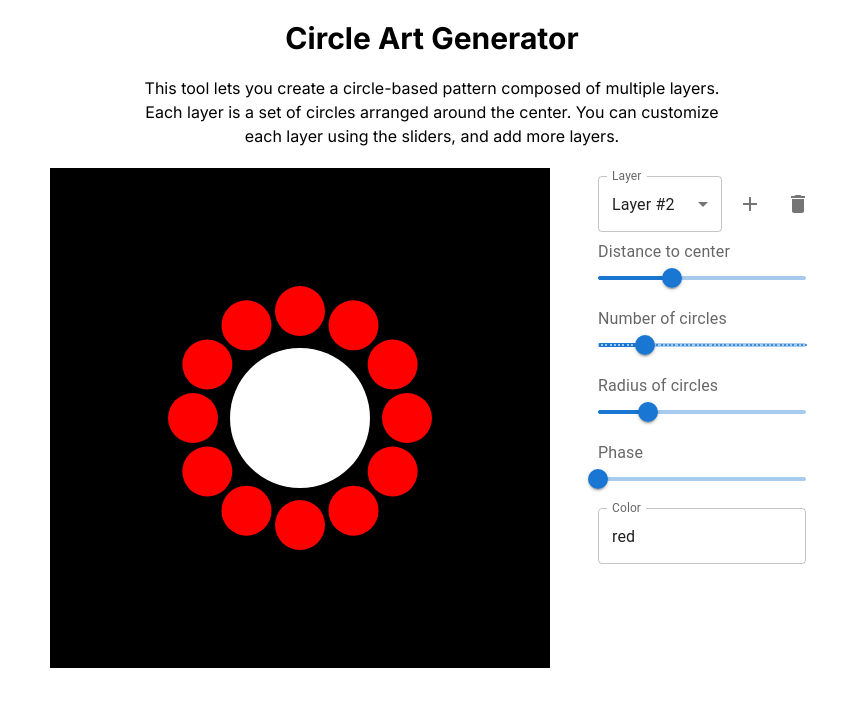
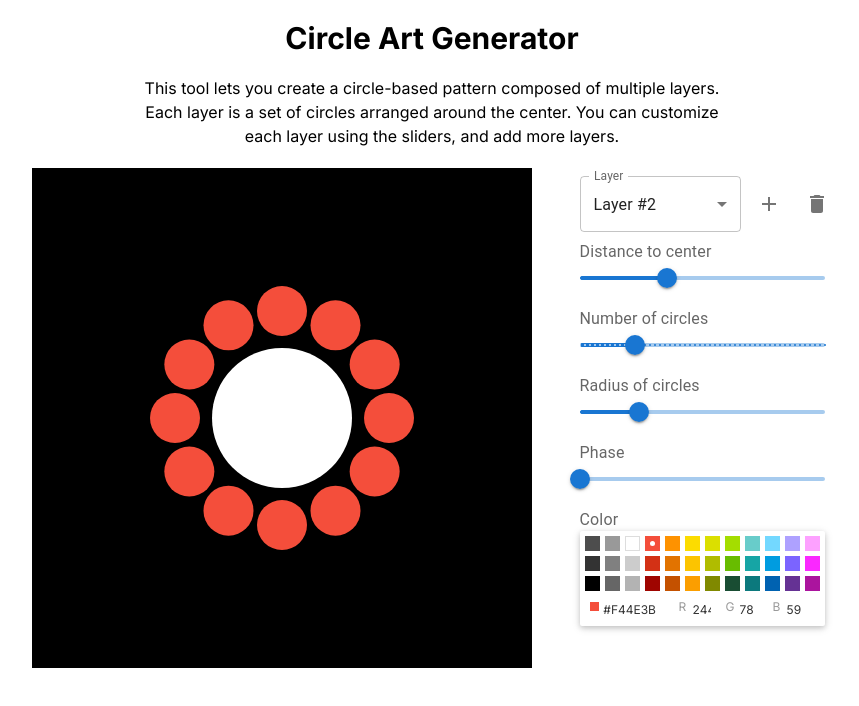
Before and after one commit to anoop901/circle-art-generator, a Next.js app: page / in a window 1280 px wide. Shown: the top 706 px of the page, without its empty margins (208-1067 px from the left). Built offline with nearby package versions, Linux system fonts and the light colour scheme.

Commit message:
replace color text field with color picker

```diff
--- a/app/page.tsx
+++ b/app/page.tsx
@@ -9,14 +9,14 @@ export default function Home() {
   const [mandala, setMandala] = useState<Mandala>({
     layers: List([
       {
-        color: "white",
+        color: "#ffffff",
         distanceFromCenter: 0,
         numberOfCircles: 1,
         radius: 70,
         phase: 0,
       },
       {
-        color: "red",
+        color: "#f44e3b",
         distanceFromCenter: 107,
         numberOfCircles: 12,
         radius: 25,
--- a/components/MandalaSettings.tsx
+++ b/components/MandalaSettings.tsx
@@ -3,7 +3,6 @@ import {
   Slider,
   IconButton,
   InputLabel,
-  TextField,
   FormControl,
   Select,
   MenuItem,
@@ -12,6 +11,7 @@ import DeleteIcon from "@mui/icons-material/Delete";
 import AddIcon from "@mui/icons-material/Add";
 import Mandala, { MandalaLayer } from "../model/Mandala";
 import { setIn, removeIn, update } from "immutable";
+import { CompactPicker } from "react-color";
 
 interface P {
   mandala: Mandala;
@@ -24,7 +24,7 @@ export default function MandalaSettings(props: P) {
   );
 
   return (
-    <div className="flex flex-col gap-2 w-56 p-2">
+    <div className="flex flex-col gap-2 p-2">
       <div className="flex flex-row gap-2 items-center">
         <FormControl className="grow">
           <InputLabel>Layer</InputLabel>
@@ -158,17 +158,17 @@ export default function MandalaSettings(props: P) {
           valueLabelDisplay="auto"
         />
       </div>
-      <TextField
-        fullWidth
-        label="Color"
-        value={props.mandala.layers.get(currentLayerIdx)!.color}
-        onChange={(event) => {
-          const newValue = event.target.value;
-          props.setMandala(
-            setIn(props.mandala, ["layers", currentLayerIdx, "color"], newValue)
-          );
-        }}
-      ></TextField>
+      <div>
+        <InputLabel>Color</InputLabel>
+        <CompactPicker
+          color={props.mandala.layers.get(currentLayerIdx)!.color}
+          onChange={(e) => {
+            props.setMandala(
+              setIn(props.mandala, ["layers", currentLayerIdx, "color"], e.hex)
+            );
+          }}
+        />
+      </div>
     </div>
   );
 }
--- a/package.json
+++ b/package.json
@@ -15,6 +15,7 @@
     "@mui/material": "^5.14.0",
     "@types/node": "20.4.2",
     "@types/react": "18.2.15",
+    "@types/react-color": "^3.0.6",
     "@types/react-dom": "18.2.7",
     "autoprefixer": "10.4.14",
     "eslint": "8.45.0",
@@ -23,6 +24,7 @@
     "next": "13.4.10",
     "postcss": "8.4.26",
     "react": "18.2.0",
+    "react-color": "^2.19.3",
     "react-dom": "18.2.0",
     "tailwindcss": "3.3.3",
     "typescript": "5.1.6"
```
Also changed, not shown: 1 other file (tests, documents, lock files or other folders).
